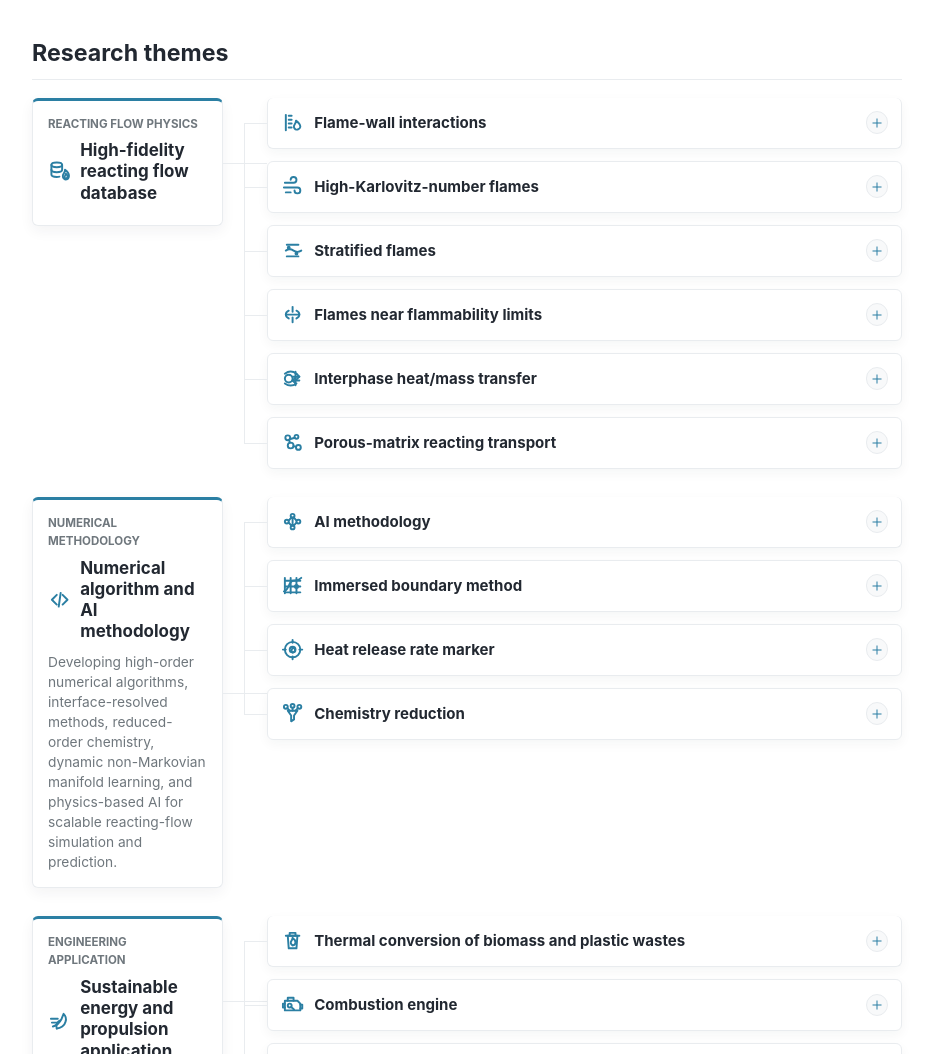
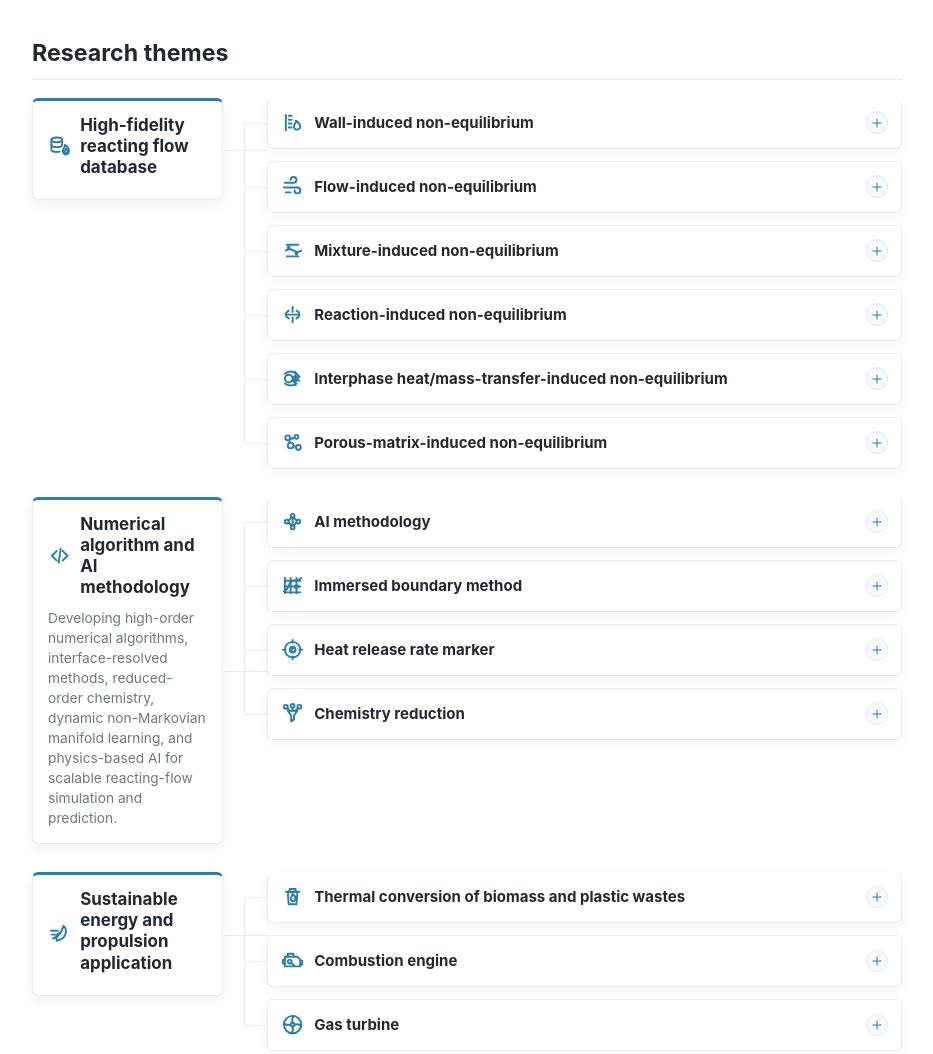
Before and after one commit to ChengChi1/ChengChi1.github.io, a plain HTML site: page index.html in a window 1280 px wide. Shown: the part 1815-2869 px from the top of the page, without its empty margins (290-1223 px from the left). Drawn offline with Linux system fonts and the light colour scheme.

Commit message:
Refine research theme hierarchy
Remove the three taxonomy labels and use non-equilibrium origin categories as the high-fidelity database island titles while preserving the detailed physical phenomena.

```diff
--- a/index.html
+++ b/index.html
@@ -15,8 +15,8 @@
       content="AI-assisted reacting-flow research combining high-fidelity simulation, non-equilibrium physics, and interpretable scientific AI."
     />
     <meta property="og:image" content="assets/profile-cheng-avatar-eye23.jpg?v=restored-20260811" />
-    <link rel="stylesheet" href="styles.css?v=64" />
-    <script src="script.js?v=68" defer></script>
+    <link rel="stylesheet" href="styles.css?v=65" />
+    <script src="script.js?v=69" defer></script>
   </head>
   <body>
     <svg class="icon-sprite" aria-hidden="true" focusable="false">
@@ -395,7 +395,6 @@
           <div class="research-map" aria-label="Structured research themes">
             <section class="research-domain research-domain--primary" aria-labelledby="theme-noneq">
               <div class="research-domain__header">
-                <p class="taxonomy-card__label">Reacting flow physics</p>
                 <h3 id="theme-noneq" class="theme-title">
                   <svg class="theme-icon" aria-hidden="true"><use href="#icon-database-flow"></use></svg>
                   High-fidelity reacting flow database
@@ -404,7 +403,7 @@
 
               <div class="research-branches research-branches--papers" id="theme-publications" aria-label="Non-equilibrium process categories with journal articles">
                 <article class="research-branch research-branch--with-papers" id="theme-wall-flame">
-                  <p class="research-branch__axis">Wall-induced</p>
+                  <p class="research-branch__axis">Wall-induced non-equilibrium</p>
                   <div class="research-branch__heading">
                     <svg class="theme-icon" aria-hidden="true"><use href="#icon-wall-flame"></use></svg>
                     <span class="research-branch__icon-rule" aria-hidden="true"></span>
@@ -439,7 +438,7 @@
                 </article>
 
                 <article class="research-branch research-branch--with-papers" id="theme-flow">
-                  <p class="research-branch__axis">Flow-induced</p>
+                  <p class="research-branch__axis">Flow-induced non-equilibrium</p>
                   <div class="research-branch__heading">
                     <svg class="theme-icon" aria-hidden="true"><use href="#icon-flow"></use></svg>
                     <span class="research-branch__icon-rule" aria-hidden="true"></span>
@@ -481,7 +480,7 @@
                 </article>
 
                 <article class="research-branch research-branch--with-papers" id="theme-mixture">
-                  <p class="research-branch__axis">Mixture-induced</p>
+                  <p class="research-branch__axis">Mixture-induced non-equilibrium</p>
                   <div class="research-branch__heading">
                     <svg class="theme-icon" aria-hidden="true"><use href="#icon-mixture"></use></svg>
                     <span class="research-branch__icon-rule" aria-hidden="true"></span>
@@ -524,7 +523,7 @@
                 </article>
 
                 <article class="research-branch research-branch--with-papers" id="theme-reaction">
-                  <p class="research-branch__axis">Reaction-induced</p>
+                  <p class="research-branch__axis">Reaction-induced non-equilibrium</p>
                   <div class="research-branch__heading">
                     <svg class="theme-icon" aria-hidden="true"><use href="#icon-limit"></use></svg>
                     <span class="research-branch__icon-rule" aria-hidden="true"></span>
@@ -540,7 +539,7 @@
                 </article>
 
                 <article class="research-branch research-branch--with-papers" id="theme-interphase">
-                  <p class="research-branch__axis">Interphase heat/mass-transfer-induced</p>
+                  <p class="research-branch__axis">Interphase heat/mass-transfer-induced non-equilibrium</p>
                   <div class="research-branch__heading">
                     <svg class="theme-icon" aria-hidden="true"><use href="#icon-interphase"></use></svg>
                     <span class="research-branch__icon-rule" aria-hidden="true"></span>
@@ -559,7 +558,7 @@
                 </article>
 
                 <article class="research-branch research-branch--with-papers" id="theme-porous">
-                  <p class="research-branch__axis">Porous-matrix-induced</p>
+                  <p class="research-branch__axis">Porous-matrix-induced non-equilibrium</p>
                   <div class="research-branch__heading">
                     <svg class="theme-icon" aria-hidden="true"><use href="#icon-porous"></use></svg>
                     <span class="research-branch__icon-rule" aria-hidden="true"></span>
@@ -580,7 +579,6 @@
 
             <section class="research-domain research-domain--with-papers" aria-labelledby="theme-methodology">
               <div class="research-domain__header">
-                <p class="taxonomy-card__label">Numerical methodology</p>
                 <h3 id="theme-methodology" class="theme-title">
                   <svg class="theme-icon" aria-hidden="true"><use href="#icon-methods"></use></svg>
                   Numerical algorithm and AI methodology
@@ -673,7 +671,6 @@
 
             <section class="research-domain research-domain--with-papers" aria-labelledby="theme-application">
               <div class="research-domain__header">
-                <p class="taxonomy-card__label">Engineering application</p>
                 <h3 id="theme-application" class="theme-title">
                   <svg class="theme-icon" aria-hidden="true"><use href="#icon-application"></use></svg>
                   Sustainable energy and propulsion application
--- a/script.js
+++ b/script.js
@@ -243,6 +243,8 @@ function initializeResearchIslands() {
 
     branches.forEach((branch) => {
       const title = branch.querySelector(".research-branch__heading h4");
+      const categoryTitle = branch.querySelector(":scope > .research-branch__axis");
+      const usesCategoryTitle = branchGroup.id === "theme-publications" && categoryTitle;
 
       if (!title) {
         return;
@@ -258,10 +260,15 @@ function initializeResearchIslands() {
         ?.cloneNode(true);
 
       island.className = `${branch.className} research-island`;
+      if (usesCategoryTitle) {
+        island.classList.add("research-island--axis-title");
+      }
       island.id = branch.id;
       summary.className = "research-island__summary";
       summaryTitle.className = "research-island__title";
-      summaryTitle.textContent = title.textContent.trim();
+      summaryTitle.textContent = usesCategoryTitle
+        ? categoryTitle.textContent.trim()
+        : title.textContent.trim();
       toggle.className = "research-island__toggle";
       toggle.setAttribute("aria-hidden", "true");
       content.className = "research-island__content";
--- a/styles.css
+++ b/styles.css
@@ -1005,6 +1005,14 @@ strong {
 .research-island__content > .research-branch__heading > .research-branch__icon-rule,
 .research-island__content .research-branch__heading-text h4 {
   display: none;
+}
+
+.research-island--axis-title .research-island__content > .research-branch__axis {
+  display: none;
+}
+
+.research-island--axis-title .research-island__content .research-branch__heading-text h4 {
+  display: block;
 }
 
 .research-branch:first-child {
```
